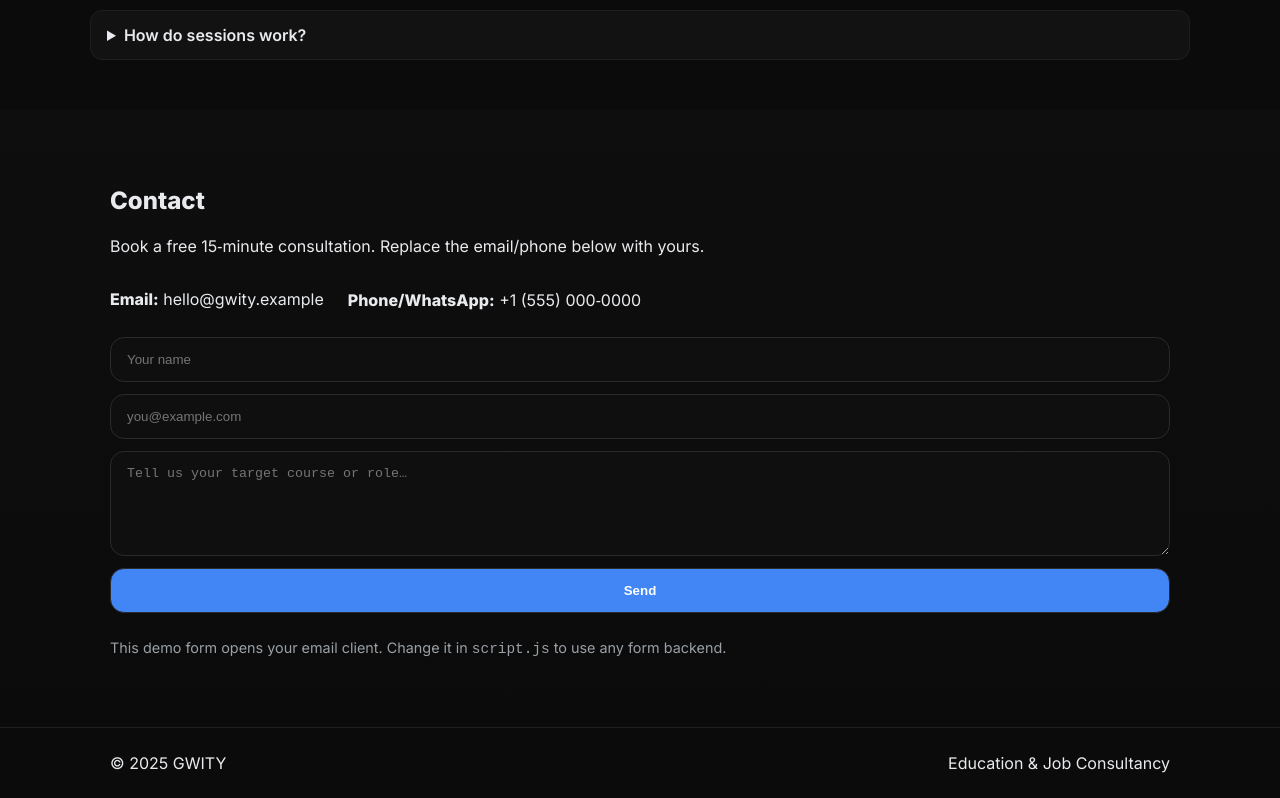
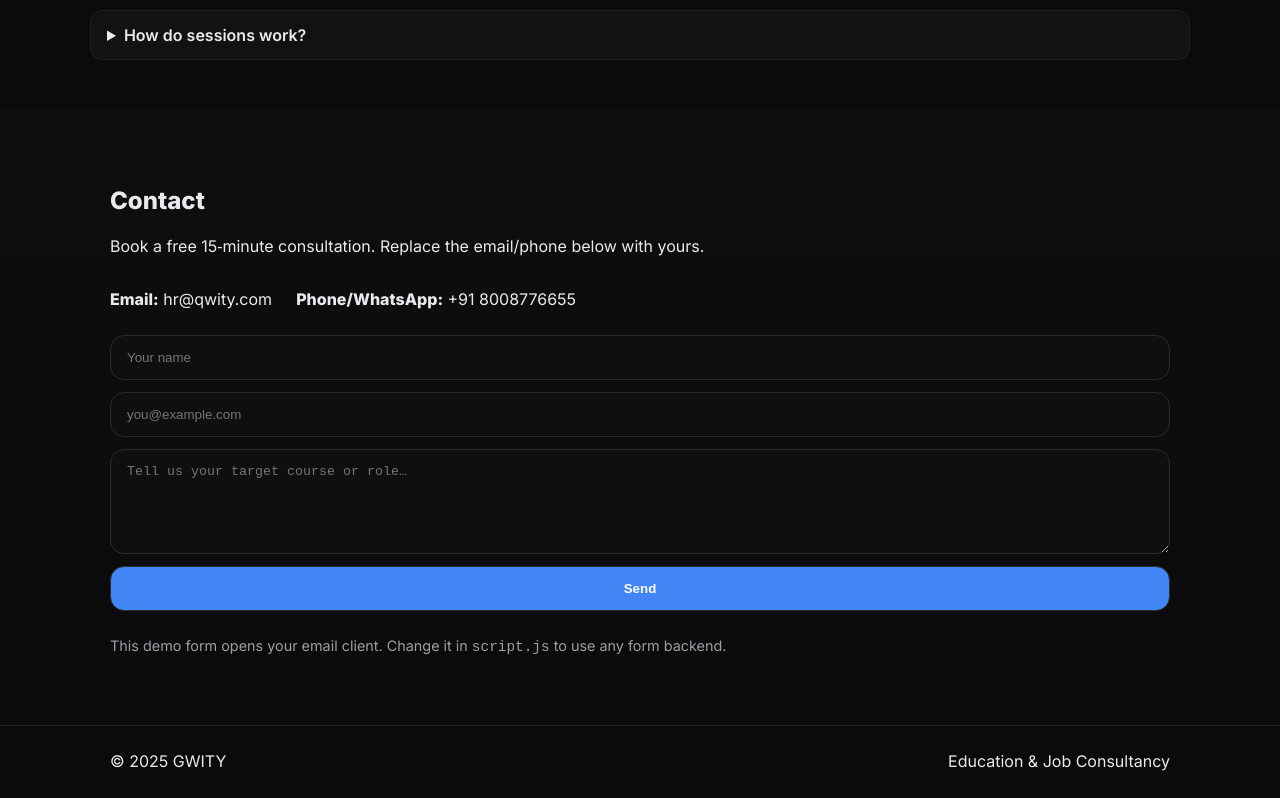
Before and after one commit to NIKHIL6784/GWITY, a plain HTML site: page index.html in a window 1280 px wide. Shown: the part 1647-2445 px from the top of the page. Drawn offline with Linux system fonts and the light colour scheme; files whose address does not match are found by name.

Commit message:
Update index.html

```diff
--- a/index.html
+++ b/index.html
@@ -128,8 +128,8 @@
         <h2>Contact</h2>
         <p>Book a free 15‑minute consultation. Replace the email/phone below with yours.</p>
         <div class="contact-card">
-          <p><strong>Email:</strong> <a href="mailto:hello@gwity.example">hello@gwity.example</a></p>
-          <p><strong>Phone/WhatsApp:</strong> +1 (555) 000‑0000</p>
+          <p><strong>Email:</strong> <a href="mailto:hello@gwity.example">hr@qwity.com</a></p>
+          <p><strong>Phone/WhatsApp:</strong> +91 8008776655</p>
         </div>
         <form class="contact-form" onsubmit="return GWITY.sendMessage(event)">
           <input name="name" type="text" placeholder="Your name" required>
```
